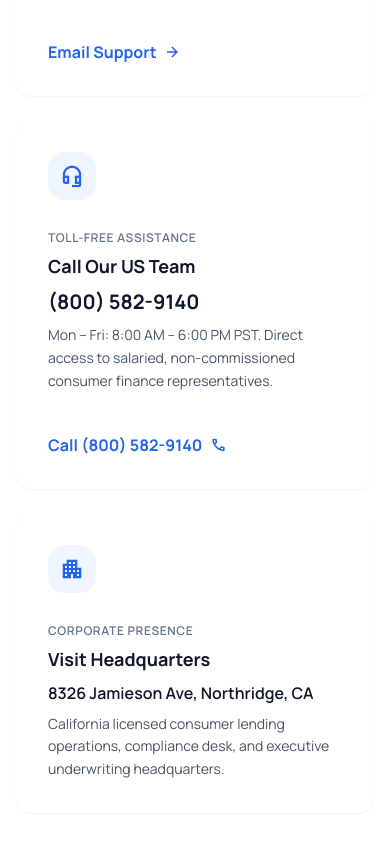
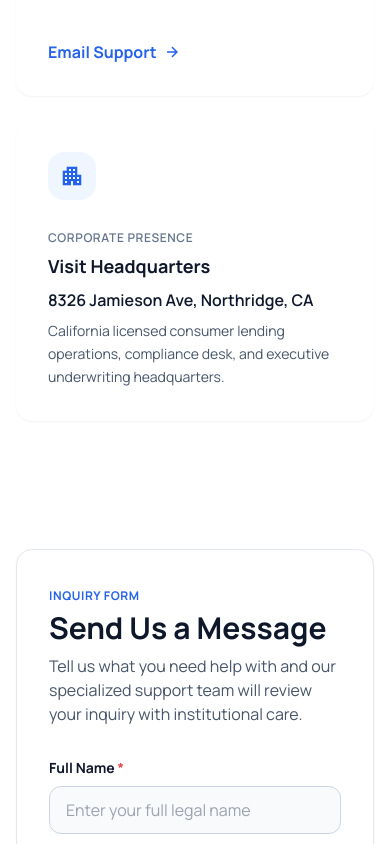
Before and after one commit to HARVINDER-FSD/Z-o-r-i-a-n-finance, a React (Vite) app: page /contact in a window 390 px wide. Shown: the part 880-1724 px from the top of the page. Built offline with nearby package versions, Linux system fonts and the light colour scheme.

Commit message:
Completely remove phone contact card and number from contact page

```diff
--- a/src/pages/ContactPage.jsx
+++ b/src/pages/ContactPage.jsx
@@ -96,30 +96,6 @@ export default function ContactPage() {
               >
                 <span>Email Support</span>
                 <span className="material-symbols-outlined text-[16px]">arrow_forward</span>
-              </a>
-            </div>
-          </div>
-
-          {/* Phone */}
-          <div className="bg-white p-8 rounded-xl shadow-sm hover:shadow-md transition-shadow flex flex-col justify-between">
-            <div>
-              <div className="w-12 h-12 rounded-xl bg-blue-50 text-blue-600 flex items-center justify-center mb-6">
-                <span className="material-symbols-outlined text-2xl">headset_mic</span>
-              </div>
-              <span className="text-xs uppercase tracking-wider text-slate-500 font-semibold">Toll-Free Assistance</span>
-              <h3 className="text-lg font-bold text-slate-900 mt-1">Call Our US Team</h3>
-              <p className="mt-2 text-xl font-bold text-slate-900">(800) 582-9140</p>
-              <p className="mt-2 text-sm text-slate-600 leading-relaxed">
-                Mon – Fri: 8:00 AM – 6:00 PM PST. Direct access to salaried, non-commissioned consumer finance representatives.
-              </p>
-            </div>
-            <div className="mt-6 pt-4">
-              <a
-                href="tel:8005829140"
-                className="inline-flex items-center gap-2 text-blue-600 hover:text-blue-700 font-bold transition-colors"
-              >
-                <span>Call (800) 582-9140</span>
-                <span className="material-symbols-outlined text-[16px]">call</span>
               </a>
             </div>
           </div>
```
